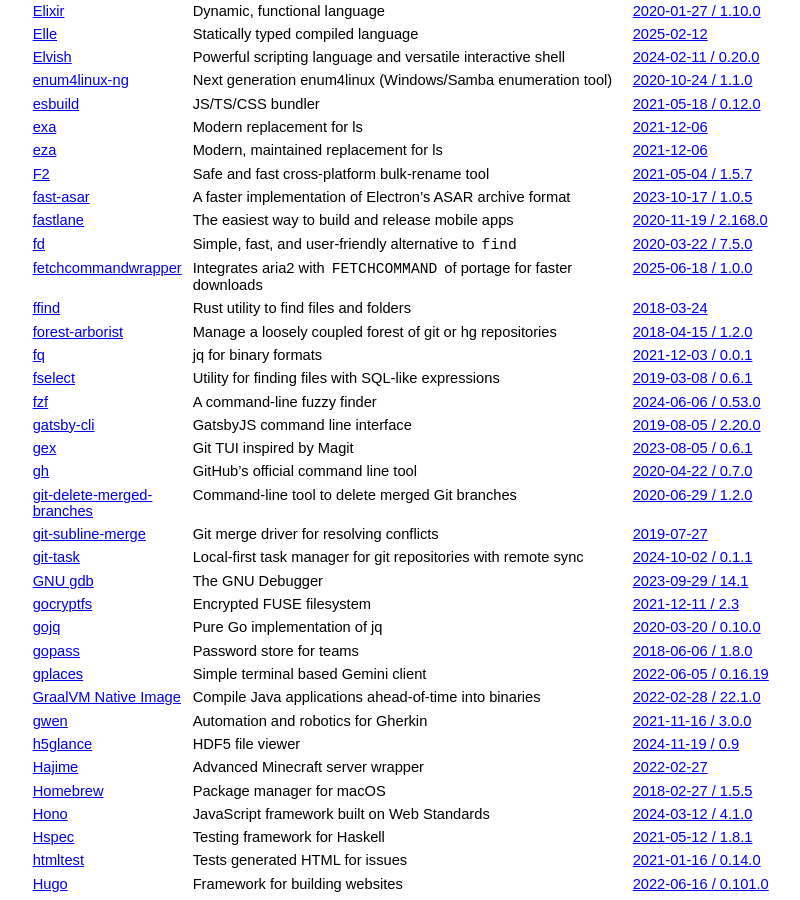
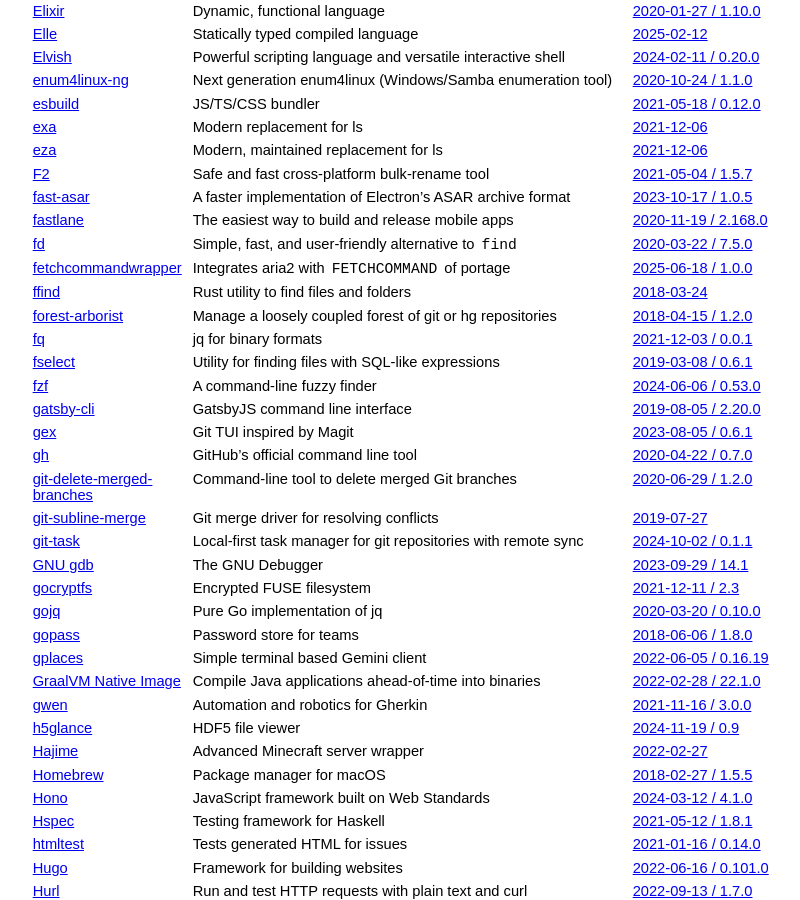
Before and after one commit to jcs/no_color, a Jekyll site: the page built from index.md, in a window 1280 px wide and 900 px high, scrolled down 3792 px. Shown: the whole window, without its empty margins (211-1011 px from the left). Built offline with Jekyll 4.4.1, drawn with Linux system fonts in a browser that asks for light colours; our own code applies the rules of GitHub Pages for plain Markdown files.

Commit message:
index: shorten a description

```diff
--- a/index.md
+++ b/index.md
@@ -201,7 +201,7 @@ color by default via `NO_COLOR`.
 | [fast-asar](https://github.com/lafkpages/fast-asar) | A faster implementation of Electron's ASAR archive format | [2023-10-17 / 1.0.5](https://github.com/lafkpages/fast-asar/commit/10da0ea1997ef4bcc359a003852160b4343c59a0) |
 | [fastlane](https://fastlane.tools) | The easiest way to build and release mobile apps | [2020-11-19 / 2.168.0](https://github.com/fastlane/fastlane/releases/tag/2.168.0) |
 | [fd](https://github.com/sharkdp/fd) | Simple, fast, and user-friendly alternative to `find` | [2020-03-22 / 7.5.0](https://github.com/sharkdp/fd/releases/tag/v7.5.0) |
-| [fetchcommandwrapper](https://github.com/hartwork/fetchcommandwrapper) | Integrates aria2 with `FETCHCOMMAND` of portage for faster downloads | [2025-06-18 / 1.0.0](https://github.com/hartwork/fetchcommandwrapper/pull/52) |
+| [fetchcommandwrapper](https://github.com/hartwork/fetchcommandwrapper) | Integrates aria2 with `FETCHCOMMAND` of portage | [2025-06-18 / 1.0.0](https://github.com/hartwork/fetchcommandwrapper/pull/52) |
 | [ffind](https://github.com/josephscade/ffind) | Rust utility to find files and folders | [2018-03-24](https://github.com/josephscade/ffind/commit/fec4aa6101f2b3d6d5b06df640e299d0b1fbb190) |
 | [forest-arborist](https://github.com/JohnRGee/forest-arborist) | Manage a loosely coupled forest of git or hg repositories | [2018-04-15 / 1.2.0](https://github.com/JohnRGee/forest-arborist/releases/tag/v1.2.0) |
 | [fq](https://github.com/wader/fq) | jq for binary formats | [2021-12-03 / 0.0.1](https://github.com/wader/fq/releases/tag/v0.0.1) |
```
